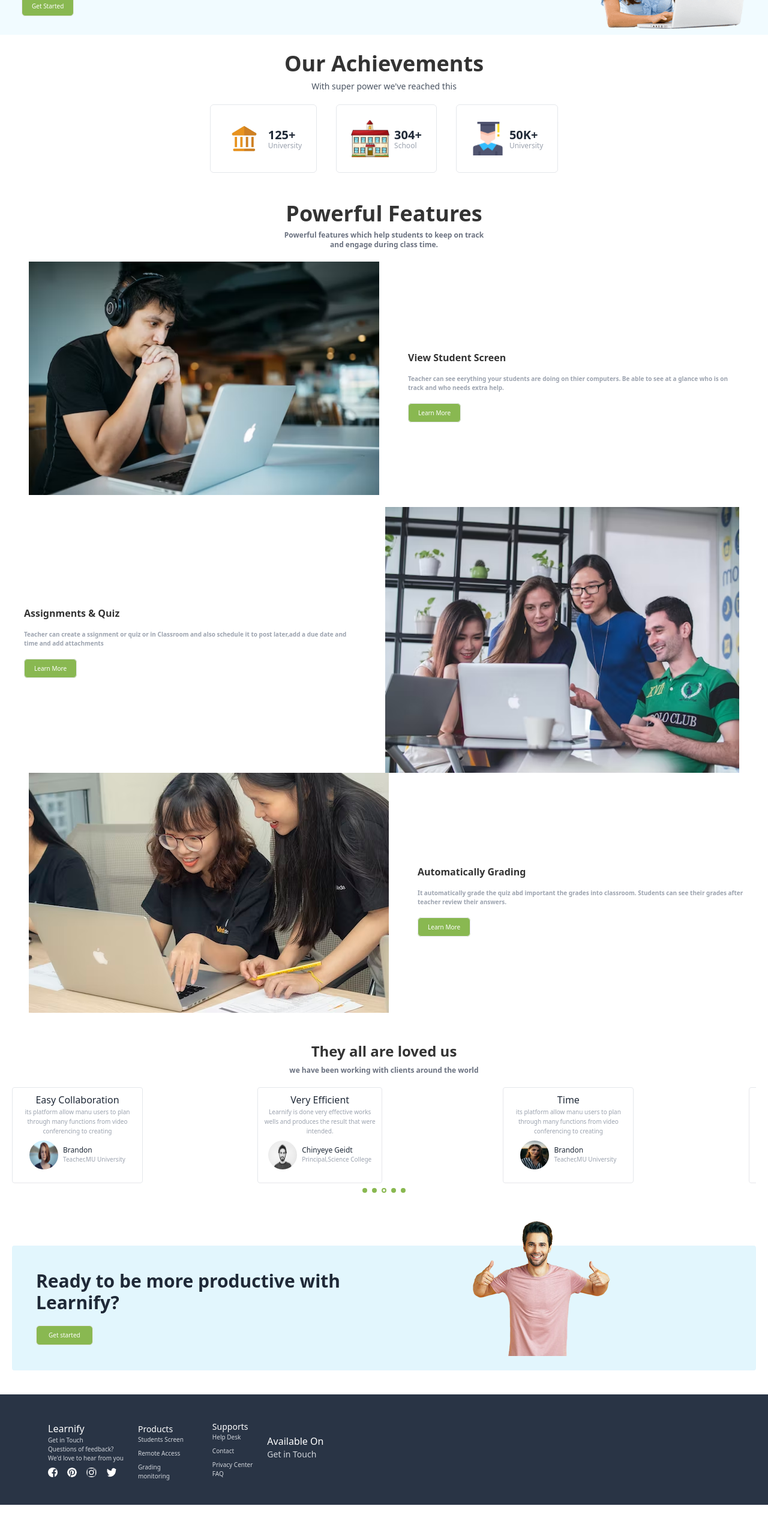
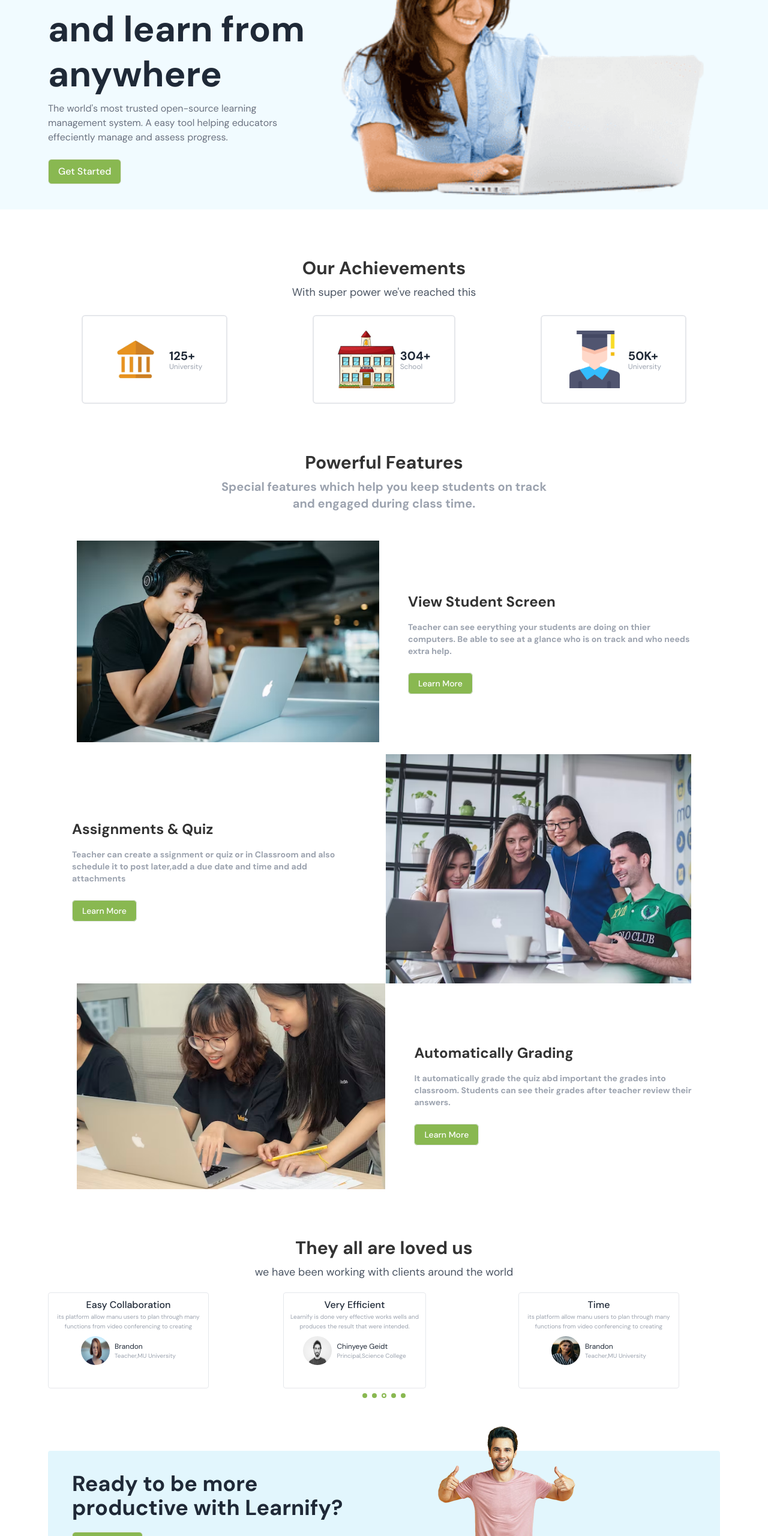
Before and after one commit to DOriginalSamxie/learnify, a website: page index.html in a window 1280 px wide. Shown: the part 240-2800 px from the top of the page at 60% size. Before the commit the page ends 2748 px from the top, so only its background shows below. Drawn offline with nearby package versions, Linux system fonts and the light colour scheme.

Commit message:
css classes updated

```diff
--- a/index.css
+++ b/index.css
@@ -1,15 +1,17 @@
+@import url('https://fonts.googleapis.com/css2?family=DM+Sans:wght@400;500;700&display=swap');
+body {
+  font-family: 'DM Sans', sans-serif;
+}
 @media only screen and (max-width: 600px) {
-  #hero {
+  /* #hero {
     display: flex;
     flex-direction: column;
-  }
+  } */
   #achievements {
     display: flex;
     flex-direction: column;
   }
-  #navMenu {
-    display: none;
-  }
+
   #menu {
     display: hidden;
   }
@@ -40,7 +42,7 @@
     width: 100%;
     margin-top: 30px;
   }
-  #item1 {
+  /* #item1 {
     width: 100%;
   }
   #item2 {
@@ -54,8 +56,8 @@
   }
   #item5 {
     width: 100%;
-  }
-  .ready {
+  } */
+  /* .ready {
     flex-direction: column;
   }
 
@@ -65,12 +67,12 @@
     position: absolute;
     top: 0;
     right: 10;
-  }
+  } */
 }
 @media only screen and (min-width: 600px) {
-  .hero-container {
+  /* .hero-container {
     width: 50%;
-  }
+  } */
 }
 /* Hamburger Menu */
 .hamburger {
--- a/index.html
+++ b/index.html
@@ -6,7 +6,12 @@
     <meta name="viewport" content="width=device-width, initial-scale=1.0" />
     <title>Document</title>
     <link rel="stylesheet" href="index.css" />
-    <link rel="stylesheet" href="css/main.css" />
+    <link
+      href="https://cdn.jsdelivr.net/npm/daisyui@2.51.5/dist/full.css"
+      rel="stylesheet"
+      type="text/css"
+    />
+    <script src="https://cdn.tailwindcss.com"></script>
   </head>
   <body>
     <div class="bg-[#FFFFFF]">
@@ -14,10 +19,13 @@
         <!-- Navbar -->
         <nav
           id="desktop-nav"
-          class="flex items-center justify-between px-10 pt-5"
+          class="flex items-center justify-between px-4 lg:px-20 pt-5 mx-auto container"
         >
-          <div class="font-bold">Learnify</div>
-          <ul id="navMenu" class="text-sm md:flex">
+          <div class="font-bold text-black text-3xl">Learnify</div>
+          <ul
+            id="navMenu"
+            class="text-base space-x-6 hidden lg:flex hover:text-black"
+          >
             <li class="inline-block px-5 border-b border-[#B1D295]">
               <a href="#">Home</a>
             </li>
@@ -26,7 +34,7 @@
             <li class="inline-block px-5"><a href="#">Support</a></li>
             <li class="inline-block px-5"><a href="#">Login</a></li>
             <li
-              class="inline-block px-5 border border-1 border-[#B1D295] px-2 py-1 rounded-[10px]"
+              class="inline-block px-5 border border-1 border-[#B1D295] py-1 rounded-[10px]"
             >
               <a href="#">Sign Up</a>
             </li>
@@ -53,25 +61,24 @@
         </nav>
 
         <!-- Hero Section -->
-        <section class="md:px-5 mx-auto justify-center mt-10">
-          <div id="hero" class="flex flex-row justify-center">
-            <div class="hero-container left w-full px-4">
-              <p class="text-3xl font-bold pb-2">
-                Take Your time and <br />
-                learn from anywhere
+        <section class="px-4 lg:px-20 justify-center mt-10 container mx-auto">
+          <div id="hero" class="flex flex-col lg:flex-row space-x-6">
+            <div class="hero-container w-full lg:w-[40%] mt-20">
+              <p class="text-6xl font-semibold pb-2 leading-tight w-full">
+                Take Your time and learn from anywhere
               </p>
-              <p class="text-gray-500 text-sm pb-6">
-                The world's most trusted open-source learning management<br />
-                system. A easy tool helping educatorseffeciently manage and
-                assess progress.
+              <p class="text-gray-500 text-base pb-6">
+                The world's most trusted open-source learning management system.
+                A easy tool helping educators effeciently manage and assess
+                progress.
               </p>
               <button
-                class="border text-white text-[10px] font-medium bg-[#89B851] py-2 px-4 rounded-md"
+                class="border text-white text-base font-medium bg-[#89B851] py-2 px-4 rounded-md"
               >
                 Get Started
               </button>
             </div>
-            <div>
+            <div class="w-[60%]">
               <img
                 src="./images/hero-removebg-preview.png"
                 alt="hero-image"
@@ -82,23 +89,23 @@
         </section>
       </div>
       <!-- section two -->
-      <section class="px-5 mt-7 mx-auto items-center">
+      <section class="px-4 lg:px-20 justify-center mt-20 container mx-auto">
         <div class="text-center">
-          <h2 class="font-semibold text-4xl text-[#333333]">
+          <h2 class="font-semibold text-3xl text-[#333333]">
             Our Achievements
           </h2>
-          <p class="text-gray-600 mt-2 text-sm">
+          <p class="text-gray-600 mt-2 text-lg">
             With super power we've reached this
           </p>
         </div>
         <!-- cards-->
         <div
           id="achievements"
-          class="flex md:flex-row px-10 gap-8 mx-auto w-full justify-center mt-5"
+          class="flex flex-col lg:flex-row px-14 mx-auto justify-between mt-6 gap-2 lg:gap-0"
         >
           <!-- card 1 -->
-          <div class="flex items-center border rounded-md p-6 gap-2">
-            <img src="./images/home.png" alt="" class="w-16" />
+          <div class="flex items-center border-2 rounded-md px-10 py-6 gap-2">
+            <img src="./images/home.png" alt="home" class="w-24 h-24" />
             <div class="flex flex-col -space-y-1">
               <h2 class="font-semibold text-xl">125+</h2>
               <span class="text-gray-400 text-xs">University</span>
@@ -106,8 +113,8 @@
           </div>
 
           <!-- card 2 -->
-          <div class="flex items-center border rounded-md p-6 gap-2">
-            <img src="./images/school.png" alt="" class="w-16" />
+          <div class="flex items-center border-2 rounded-md px-10 py-6 gap-2">
+            <img src="./images/school.png" alt="school" class="w-24 h-24" />
             <div class="flex flex-col -space-y-1">
               <h2 class="font-semibold text-xl">304+</h2>
               <span class="text-gray-400 text-xs">School</span>
@@ -115,8 +122,8 @@
           </div>
 
           <!-- card 3 -->
-          <div class="flex items-center border rounded-md p-6 gap-2">
-            <img src="./images/students.png" alt="" class="w-14 h-14" />
+          <div class="flex items-center border-2 rounded-md px-10 py-6 gap-2">
+            <img src="./images/students.png" alt="" class="w-24 h-24" />
             <div class="flex flex-col -space-y-1">
               <h2 class="font-semibold text-xl">50K+</h2>
               <span class="text-gray-400 text-xs">University</span>
@@ -125,38 +132,38 @@
         </div>
       </section>
       <!-- Features -->
-      <section class="mt-12">
+      <section class="px-4 lg:px-20 justify-center mt-20 container mx-auto">
         <div class="text-center">
-          <h2 class="font-semibold text-4xl text-[#333333]">
+          <h2 class="font-semibold text-3xl text-[#333333]">
             Powerful Features
           </h2>
           <p
-            class="text-gray-500 mt-2 font-semibold text-xs text-center justify-center mx-auto w-[350px]"
+            class="text-gray-400 mt-2 font-semibold text-xl text-center justify-center mx-auto"
           >
-            Powerful features which help students to keep on track and engage
-            during class time.
+            Special features which help you keep students on track<br />
+            and engaged during class time.
           </p>
         </div>
 
         <!-- item 1 -->
-        <div class="item-one flex gap-10 px-10 items-center mt-5">
+        <div class="item-one flex gap-10 px-10 items-center mt-12">
           <img
             src="/images/viewstudents.avif"
             class="object-cover w-1/2 px-2"
             alt=""
           />
-          <div class="mt-5">
-            <h2 class="text-[#333333] font-semibold text-base">
+          <div class="">
+            <h2 class="text-[#333333] font-semibold text-2xl">
               View Student Screen
             </h2>
-            <p class="text-gray-400 font-bold mt-4 leading-2 text-[10px] mb-5">
+            <p class="text-gray-400 font-bold mt-4 leading-2 text-sm mb-8">
               Teacher can see eerything your students are doing on thier
               computers. Be able to see at a glance who is on track and who
               needs extra help.
             </p>
             <a
               href="#"
-              class="border text-white text-[10px] font-medium bg-[#89B851] py-2 px-4 rounded-md"
+              class="border text-white text-sm font-medium bg-[#89B851] py-2 px-4 rounded-md"
               >Learn More</a
             >
           </div>
@@ -164,17 +171,17 @@
         <!-- item-2 -->
         <div class="item-two flex gap-10 px-10 items-center mt-5">
           <div class="">
-            <h2 class="text-[#333333] font-semibold text-base">
+            <h2 class="text-[#333333] font-semibold text-2xl">
               Assignments & Quiz
             </h2>
-            <p class="text-gray-400 font-bold mt-4 leading-2 text-[10px] mb-5">
+            <p class="text-gray-400 font-bold mt-4 leading-2 text-sm mb-8">
               Teacher can create a ssignment or quiz or in Classroom and also
               schedule it to post later,add a due date and time and add
               attachments
             </p>
             <a
               href="#"
-              class="border text-white text-[10px] font-medium bg-[#89B851] py-2 px-4 rounded-md"
+              class="border text-white text-sm font-medium bg-[#89B851] py-2 px-4 rounded-md"
               >Learn More</a
             >
           </div>
@@ -189,21 +196,21 @@
         <div class="item-three flex gap-10 px-10 items-center">
           <img
             src="/images/automatic.avif"
-            class="object-cover w-[52%] px-2"
+            class="object-cover w-[51%] px-2"
             alt=""
           />
           <div class="mt-5">
-            <h2 class="text-[#333333] font-semibold text-base">
+            <h2 class="text-[#333333] font-semibold text-2xl">
               Automatically Grading
             </h2>
-            <p class="text-gray-400 font-bold mt-4 leading-2 text-[10px] mb-5">
+            <p class="text-gray-400 font-bold mt-4 leading-2 text-sm mb-8">
               It automatically grade the quiz abd important the grades into
               classroom. Students can see their grades after teacher review
               their answers.
             </p>
             <a
               href="#"
-              class="border text-white text-[10px] font-medium bg-[#89B851] py-2 px-4 rounded-md"
+              class="border text-white text-sm font-medium bg-[#89B851] py-2 px-4 rounded-md"
               >Learn More</a
             >
           </div>
@@ -211,23 +218,21 @@
       </section>
 
       <!-- loved -->
-      <section class="mt-12 px-5">
+      <section class="px-4 lg:px-20 justify-center mt-20 container mx-auto">
         <div class="text-center">
-          <h2 class="font-semibold text-2xl text-[#333333]">
+          <h2 class="font-semibold text-3xl text-[#333333]">
             They all are loved us
           </h2>
-          <p
-            class="text-gray-500 mt-2 font-semibold text-xs text-center justify-center mx-auto w-[350px]"
-          >
+          <p class="text-gray-600 mt-2 text-lg">
             we have been working with clients around the world
           </p>
           <!-- carousels -->
-          <div class="carousel w-full pt-5">
+          <div class="carousel w-full pt-5 flex px-30">
             <!-- item one -->
-            <div id="item1" class="carousel-item w-[33%] h-40">
+            <div id="item1" class="carousel-item lg:w-[35%] w-full h-40">
               <div class="border p-2 rounded">
                 <h2 class="text-base font-medium">Easy Collaboration</h2>
-                <p class="text-[10px] text-gray-400 leading-4 w-[200px]">
+                <p class="text-[10px] text-gray-400 leading-4 lg:w-[250px]">
                   its platform allow manu users to plan through many functions
                   from video conferencing to creating
                 </p>
@@ -246,10 +251,10 @@
               </div>
             </div>
             <!-- item two -->
-            <div id="item2" class="carousel-item w-[33%] h-40">
+            <div id="item2" class="carousel-item lg:w-[35%] w-full h-40">
               <div class="border p-2 rounded">
                 <h2 class="text-base font-medium">Very Efficient</h2>
-                <p class="text-[10px] text-gray-400 leading-4 w-[190px]">
+                <p class="text-[10px] text-gray-400 leading-4 lg:w-[220px]">
                   Learnify is done very effective works wells and produces the
                   result that were intended.
                 </p>
@@ -268,10 +273,10 @@
               </div>
             </div>
             <!-- item three -->
-            <div id="item3" class="carousel-item w-[33%] h-40">
+            <div id="item3" class="carousel-item lg:w-[35%] h-40 w-full">
               <div class="border p-2 rounded">
                 <h2 class="text-base font-medium">Time</h2>
-                <p class="text-[10px] text-gray-400 leading-4 w-[200px]">
+                <p class="text-[10px] text-gray-400 leading-4 lg:w-[250px]">
                   its platform allow manu users to plan through many functions
                   from video conferencing to creating
                 </p>
@@ -290,10 +295,10 @@
               </div>
             </div>
             <!-- item4 -->
-            <div id="item4" class="carousel-item w-[33%] h-40">
+            <div id="item4" class="carousel-item lg:w-[33%] h-40 w-full">
               <div class="border p-2 rounded">
                 <h2 class="text-base font-medium">Easy Collaboration</h2>
-                <p class="text-[10px] text-gray-400 leading-4 w-[200px]">
+                <p class="text-[10px] text-gray-400 leading-4 lg:w-[250px]">
                   its platform allow manu users to plan through many functions
                   from video conferencing to creating
                 </p>
@@ -311,10 +316,10 @@
                 </div>
               </div>
             </div>
-            <div id="item5" class="carousel-item w-[33%] h-40">
+            <div id="item5" class="carousel-item lg:w-[33%] h-40 w-full">
               <div class="border p-2 rounded">
                 <h2 class="text-base font-medium">Easy Collaboration</h2>
-                <p class="text-[10px] text-gray-400 leading-4 w-[200px]">
+                <p class="text-[10px] text-gray-400 leading-4 lg:w-[250px]">
                   its platform allow manu users to plan through many functions
                   from video conferencing to creating
                 </p>
@@ -359,66 +364,64 @@
       </section>
 
       <!-- Ready -->
-      <section class="px-5 py-10 relative mt-10">
-        <div class="ready flex items-center bg-[#E2F6FD] px-10 rounded py-6">
-          <div class="w-[55%]">
-            <h2 class="text-3xl font-bold">
-              Ready to be more productive with Learnify?
+      <section class="px-4 lg:px-20 justify-center mt-20 container mx-auto">
+        <div
+          class="ready flex flex-col-reverse lg:flex-row items-center bg-[#E2F6FD] px-10 rounded py-6"
+        >
+          <div class="lg:w-1/2">
+            <h2 class="text-4xl font-bold">
+              Ready to be more<br />productive with Learnify?
             </h2>
             <button
-              class="border text-white text-[10px] font-medium bg-[#89B851] py-2 px-5 rounded-md mt-5"
+              class="border text-white text-sm font-medium bg-[#89B851] py-2 px-5 rounded-md mt-5"
             >
               Get started
             </button>
           </div>
 
-          <div class="w-[45%]">
-            <img src="./images/thumbsup.png" alt="thumbsup" class="-mt-20" />
+          <div class="lg:w-1/2 -mt-20">
+            <img src="./images/thumbsup.png" alt="thumbsup" class="" />
           </div>
         </div>
       </section>
       <!-- Footer -->
-      <footer class="bg-[#293445] w-full">
-        <div
-          class="flex flex-row justify-between gap-24 space-x-10 py-10 mx-auto space-y-8 px-20"
-        >
-          <div id="footer" class="flex flex-row items-center">
+      <footer class="bg-[#293445]">
+        <div class="pt-10 px-4 lg:px-20 justify-center mt-20 container mx-auto">
+          <div class="flex flex-col lg:flex-row justify-between items-center">
             <div class="flex items-center justify-between">
               <!-- Logo -->
 
               <div class="">
-                <h2 class="text-left text-white">Learnify</h2>
-                <h3 class="text-gray-300 text-[10px]">Get in Touch</h3>
-                <p class="text-gray-300 text-[10px]">Questions of feedback?</p>
-                <p class="text-gray-300 text-[10px]">
-                  We'd love to hear from you
-                </p>
-                <div class="flex space-x-4 pt-2">
+                <h2 class="text-left text-white text-2xl pb-4">Learnify</h2>
+                <h3 class="text-gray-300 text-sm pb-2">Get in Touch</h3>
+                <p class="text-gray-300 text-sm pb-2">Questions of feedback?</p>
+                <p class="text-gray-300 text-sm">We'd love to hear from you</p>
+                <div class="flex justify-between pt-4 pb-6">
                   <a href="#">
                     <img
                       src="/images/icon-facebook.svg"
-                      class="h-4 rounded-full"
+                      class="h-6 rounded-full"
                       alt="facebook"
                     />
                   </a>
                   <a href="#">
                     <img
                       src="/images/icon-pinterest.svg"
-                      class="h-4 rounded-full"
+                      class="h-6 rounded-full"
                       alt="pininterest"
                     />
                   </a>
                   <a href="#">
                     <img
                       src="/images/icon-instagram.svg"
-                      class="h-4 rounded-full"
+                      class="h-6 rounded-full"
                       alt="instagram"
                     />
                   </a>
                   <a href="#">
                     <img
                       src="/images/icon-twitter.svg"
-                      class="h-4 rounded-full"
+                      class="h-6 rounded-full"
                       alt="facebook"
                     />
                   </a>
@@ -426,38 +429,51 @@
               </div>
             </div>
 
-            <div class="flex items-center justify-between space-y-6 px-6 mt-2">
-              <!-- Logo -->
+            <div class="mt-0 lg:-mt-12">
               <div class="text-left">
-                <h2 class="text-left text-white text-sm">Products</h2>
-                <h3 class="text-gray-300 text-[10px] pb-2">Students Screen</h3>
-                <p class="text-gray-300 text-[10px] pb-2">Remote Access</p>
-                <p class="text-gray-300 text-[10px]">Grading</p>
-                <p class="text-gray-300 text-[10px]">monitoring</p>
+                <h2 class="text-left text-white lg:text-xl text-2xl">
+                  Products
+                </h2>
+                <h3 class="text-gray-300 lg:text-sm pb-2 text-base">
+                  Students Screen
+                </h3>
+                <p class="text-gray-300 lg:text-sm pb-2">Remote Access</p>
+                <p class="text-gray-300 lg:text-sm pb-2 text-base">Grading</p>
+                <p class="text-gray-300 lg:text-sm pb-2 text-base">
+                  monitoring
+                </p>
               </div>
             </div>
 
-            <div class="flex items-center justify-between space-y-6 px-6">
-              <!-- Logo -->
+            <div class="mt-0 lg:-mt-12">
               <div class="text-left">
-                <h2 class="text-left text-white text-sm">Supports</h2>
-                <h3 class="text-gray-300 pb-2 text-[10px]">Help Desk</h3>
-                <p class="text-gray-300 pb-2 text-[10px]">Contact</p>
-                <p class="text-gray-300 text-[10px]">Privacy Center</p>
-                <p class="text-gray-300 text-[10px]">FAQ</p>
+                <h2 class="text-left text-white lg:text-lg">Supports</h2>
+                <h3 class="text-gray-300 lg:text-sm pb-2 text-base">
+                  Help Desk
+                </h3>
+                <p class="text-gray-300 lg:text-sm pb-2 text-base">Contact</p>
+                <p class="text-gray-300 lg:text-sm pb-2 text-base">
+                  Privacy Center
+                </p>
+                <p class="text-gray-300 lg:text-sm pb-2 text-base">FAQ</p>
               </div>
             </div>
-            <div class="flex items-center justify-between space-y-6">
-              <!-- Logo -->
-
+            <div class="mt-0 lg:-mt-12">
               <div class="text-left">
-                <h2 class="text-left text-white">Available On</h2>
-                <h3 class="text-gray-300 text-sm pb-2">Get in Touch</h3>
+                <h2 class="lg:text-left text-center text-white">
+                  Available On
+                </h2>
+                <div class="flex gap-2 flex-row lg:flex-col">
+                  <img src="./images/google.png" alt="" class="w-24 bg-white" />
+                  <img
+                    src="./images/appstore.png"
+                    alt=""
+                    class="w-24 bg-white"
+                  />
+                </div>
               </div>
             </div>
           </div>
-
-          <!--  -->
         </div>
       </footer>
     </div>
```
Also changed, not shown: images/appstore.png (added), images/google.png (added).
